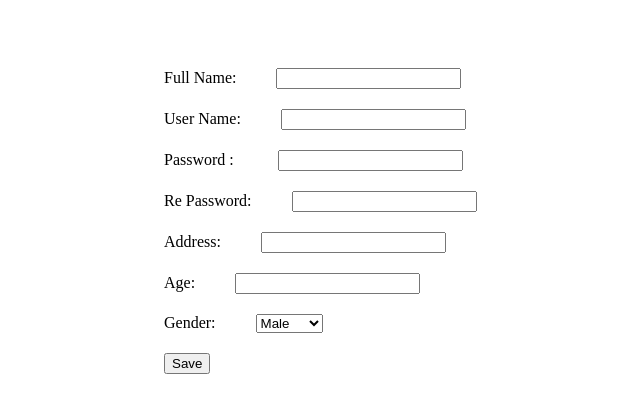
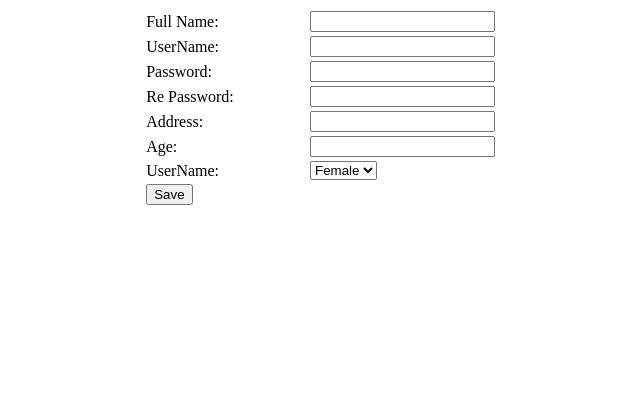
Before and after one commit to DEERAJ0/assignments, a plain HTML site: page html_tasks/task4.html in a window 1280 px wide. Shown: the whole page, without its empty margins (244-884 px from the left). Drawn offline with Linux system fonts and the light colour scheme.

Commit message:
Update task4.html

```diff
--- a/html_tasks/task4.html
+++ b/html_tasks/task4.html
@@ -4,45 +4,46 @@
     <meta charset="UTF-8">
     <meta name="viewport" content="width=device-width, initial-scale=1.0">
     <title>Task4</title>
-    <style>
-        div{
-            padding: 10px 300px 10px;
-            margin: 0px 100px;
-        }
-    </style>
 </head>
 <body>
-    <form action="">
-        <div>
-        Full Name:<input type="text" style="margin-left: 40px;margin-top: 50px;">
-    </div>
-    <div>
-        User Name:<input type="text" style="margin-left: 40px;">
-    </div>
-    <div>
-        Password : <input type="password" style="margin-left: 40px;">
-    </div>
-<div>
-        Re Password:<input type="password" style="margin-left: 40px;">
-    </div>
-    <div>
-
-       Address:<input type="text" style="margin-left: 40px;">
-    </div>
-    <div>
-    Age:<input type="number" style="margin-left: 40px;"><br>
-</div>
-<div>
-Gender:<select style="margin-left: 40px;">
-
+    <center>
+   <table width="40%">
+    <tr>
+        <td>Full Name:</td>
+        <td><input type="text"/></td>
+    </tr>
+    <tr>
+        <td>UserName:</td>
+        <td><input type="text"/></td>
+    </tr>
+    <tr>
+        <td>Password:</td>
+        <td><input type="password"/></td>
+    </tr>
+    <tr>
+        <td>Re Password:</td>
+        <td><input type="password"/></td>
+    </tr>
+    <tr>
+        <td>Address:</td>
+        <td><input type="text"/></td>
+    </tr>
+    <tr>
+        <td>Age:</td>
+        <td><input type="text"/></td>
+    </tr>
+    <tr>
+        <td>UserName:</td>
+        <td><select id="gender" name="gender">
+            <option value="Female">Female</option>
             <option value="Male">Male</option>
-            <option value="Female">Female</option>
-        </select>
-    </div>
-    <div>
-        <button>Save</button>
-</div>
-
-    </form>
+        </select></td>
+    </tr>
+    <tr>
+        <td><input type="submit" value="Save">
+        </td>
+    </tr>
+   </table>
+</center>
 </body>
 </html>
```
